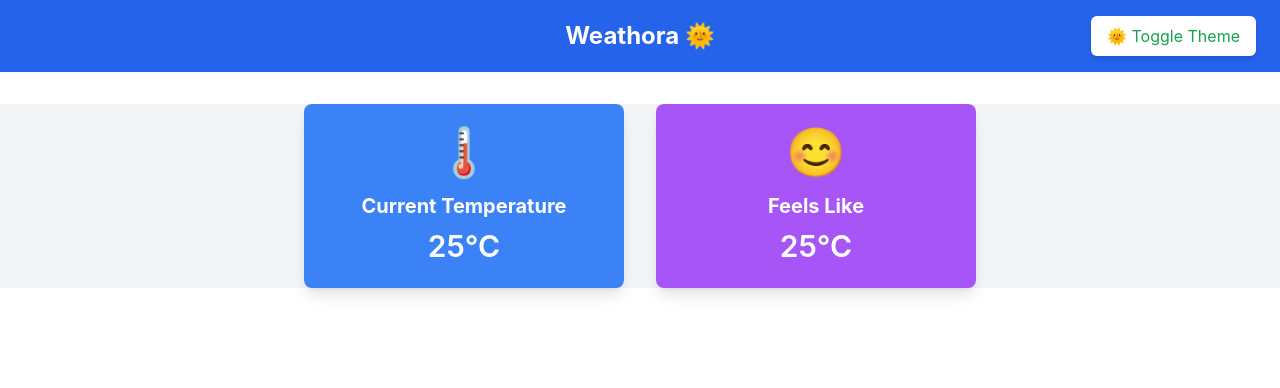
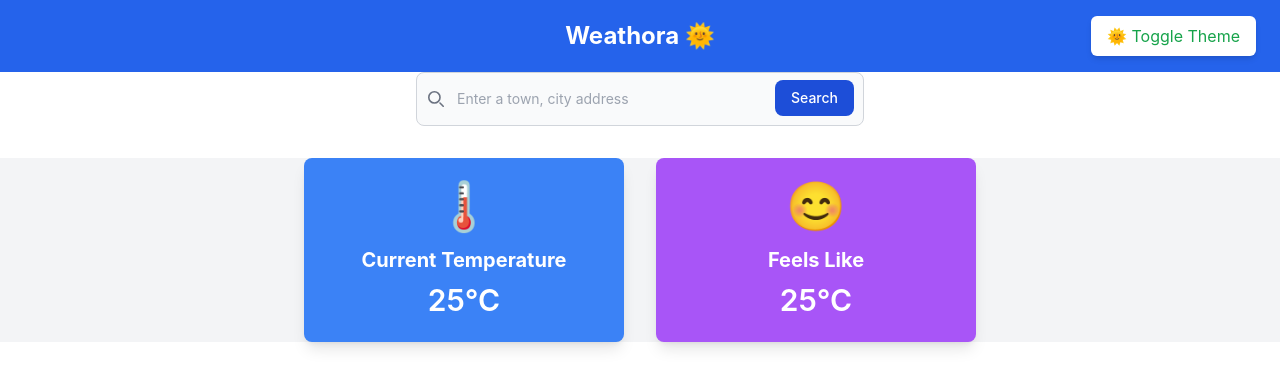
Before and after one commit to AaqilSh/weather-app-react, a React (Create React App) app: page / in a window 1280 px wide. Shown: the top 388 px of the page. Built offline with nearby package versions, Linux system fonts and the light colour scheme; a web font is replaced by a local one.

Commit message:
Added search bar

```diff
--- a/src/App.js
+++ b/src/App.js
@@ -1,13 +1,19 @@
 import Header from "./components/Header";
 import TemperatureCard from "./components/TemperatureCard";
 import FeelsLikeCard from "./components/FeelsLikeCard";
+import SearchBar from "./components/SearchBar";
 function App() {
   return (
     <div>
       <Header />
-      <div className="mt-8 flex justify-center gap-8 bg-gray-100 dark:bg-gray-900 text-gray-900 dark:text-gray-100 transition-all duration-500">
-        <TemperatureCard temperature={25} />
-        <FeelsLikeCard feelsLike={25} />
+      <SearchBar />
+      <div class="grid ">
+        <div class="grid">
+          <div className="mt-8 flex justify-center gap-8 bg-gray-100 dark:bg-gray-900 text-gray-900 dark:text-gray-100 transition-all duration-500">
+            <TemperatureCard temperature={25} />
+            <FeelsLikeCard feelsLike={25} />
+          </div>
+        </div>{" "}
       </div>
     </div>
   );
--- /dev/null
+++ b/src/components/SearchBar.jsx
@@ -0,0 +1,16 @@
+const SearchBar = () =>
+<form class="max-w-md mx-auto">
+    <label for="default-search" class="mb-2 text-sm font-medium text-gray-900 sr-only dark:text-white">Search</label>
+    <div class="relative">
+        <div class="absolute inset-y-0 start-0 flex items-center ps-3 pointer-events-none">
+            <svg class="w-4 h-4 text-gray-500 dark:text-gray-400" aria-hidden="true" xmlns="http://www.w3.org/2000/svg" fill="none" viewBox="0 0 20 20">
+                <path stroke="currentColor" stroke-linecap="round" stroke-linejoin="round" stroke-width="2" d="m19 19-4-4m0-7A7 7 0 1 1 1 8a7 7 0 0 1 14 0Z"/>
+            </svg>
+        </div>
+			<input type="search" id="default-search" class="block w-full p-4 ps-10 text-sm text-gray-900 border border-gray-300 rounded-lg bg-gray-50 focus:ring-blue-500 focus:border-blue-500 dark:bg-gray-700 dark:border-gray-600 dark:placeholder-gray-400 dark:text-white dark:focus:ring-blue-500 dark:focus:border-blue-500" placeholder="Enter a town, city address" required />
+        <button type="submit" class="text-white absolute end-2.5 bottom-2.5 bg-blue-700 hover:bg-blue-800 focus:ring-4 focus:outline-none focus:ring-blue-300 font-medium rounded-lg text-sm px-4 py-2 dark:bg-blue-600 dark:hover:bg-blue-700 dark:focus:ring-blue-800">Search</button>
+    </div>
+</form>
+
+
+export default SearchBar;
```
